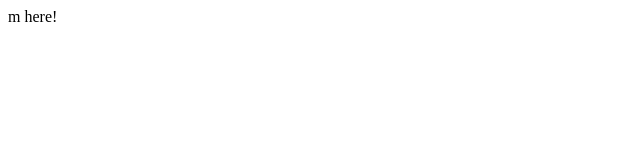
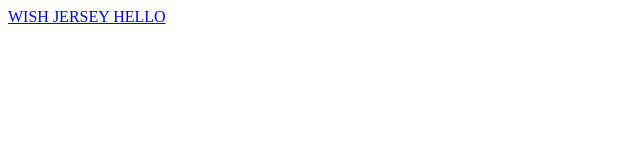
Before and after one commit to tejasdgujarathi/SimpleJerseyWebProject, a plain HTML site: page index.html in a window 1280 px wide. Shown: the whole page, without its empty margins (0-640 px from the left). Drawn offline with Linux system fonts and the light colour scheme.

Commit message:
adding code to index file

```diff
--- a/index.html
+++ b/index.html
@@ -1 +1,9 @@
-<html><head><title>Done!</title></head><body>m here!</body></html>
+<html>
+
+<head>
+	<title>Welcome Jersey</title>
+</head>
+<body>
+	<div><a href="rest/hello">WISH JERSEY HELLO</a><div>
+</body>
+</html>
```
